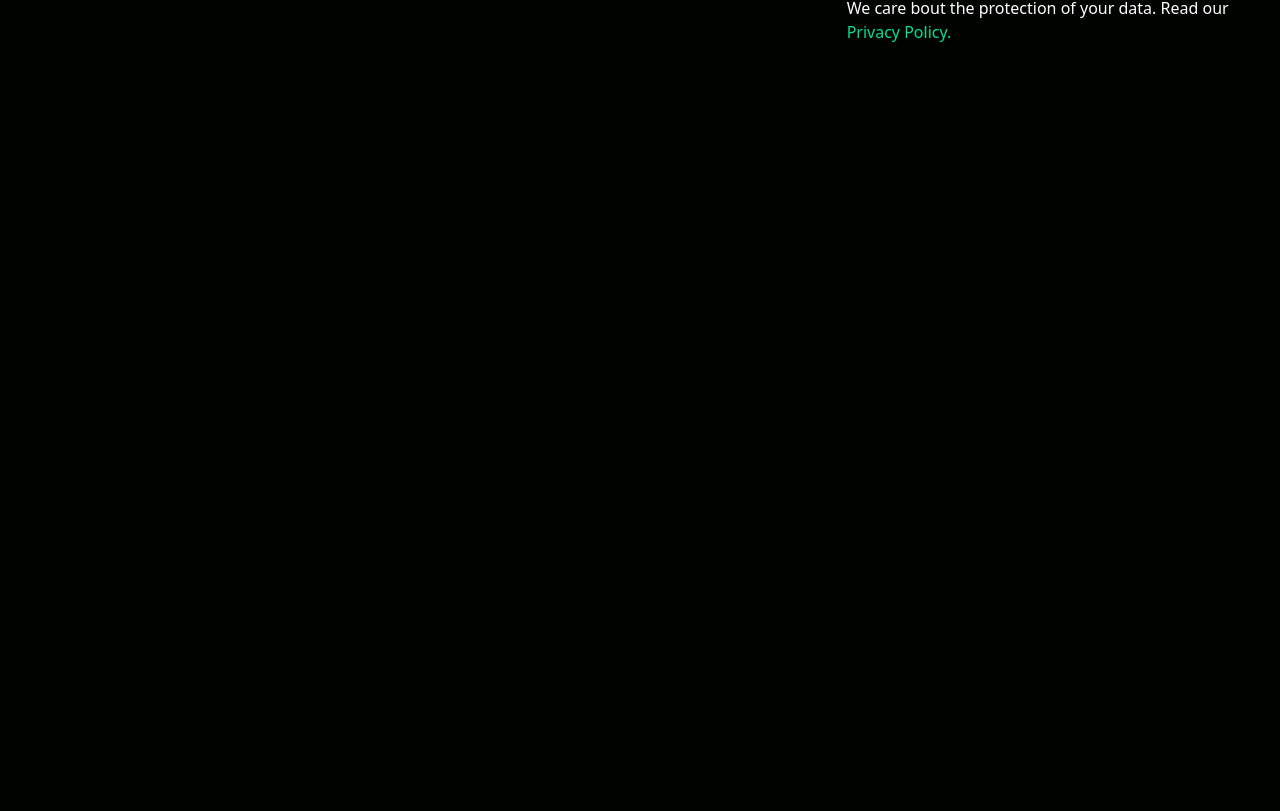
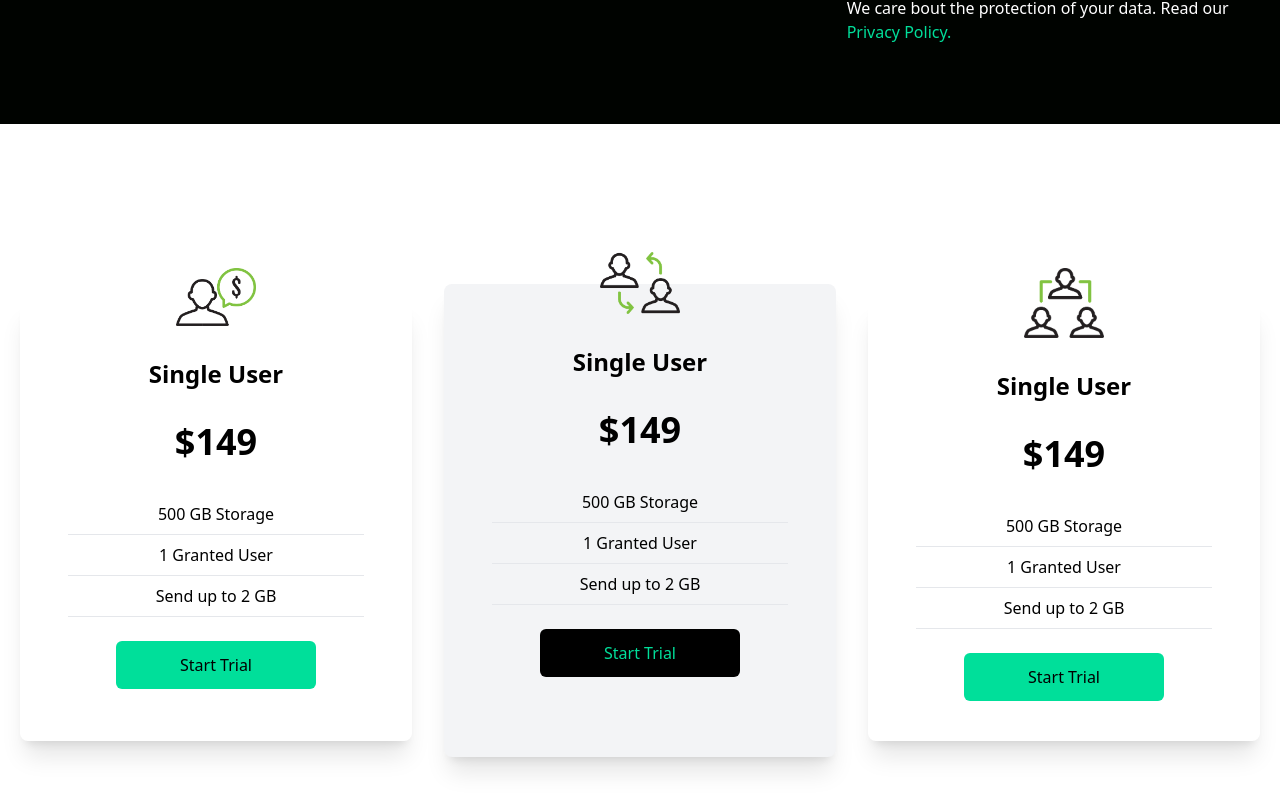
Before and after one commit to dstenka/Portfolio, a React (Create React App) app: page / in a window 1280 px wide. Shown: the part 1557-2368 px from the top of the page. Before the commit the page ends 1681 px from the top, so only its background shows below. Built offline with nearby package versions, Linux system fonts and the light colour scheme.

Commit message:
Cards hinzugefügt

```diff
--- a/src/App.js
+++ b/src/App.js
@@ -3,6 +3,7 @@
 import Hero from './Components/Hero';
 import Analytics from './Components/Analytics';
 import Newsletter from './Components/Newsletter';
+import Cards from './Components/Cards';
 
 function App() {
     return (
@@ -11,6 +12,7 @@
             <Hero />
             <Analytics />
             <Newsletter />
+            <Cards />
         </div>
     );
 }
--- /dev/null
+++ b/src/Components/Cards.jsx
@@ -0,0 +1,78 @@
+import React from 'react';
+import Single from '../assets/single.png';
+import Double from '../assets/double.png';
+import Triple from '../assets/triple.png';
+
+const Cards = () => {
+    return (
+        <div className="w-full py-[10rem] px-4 bg-white">
+            <div className="max-w-[1240px] mx-auto grid md:grid-cols-3 gap-8">
+                <div className="w-full shadow-xl flex flex-col p-4 my-4 rounded-lg hover:scale-105 duration-300">
+                    <img
+                        className="w-20 mx-auto mt-[-3rem] bg-white"
+                        src={Single}
+                        alt="/"
+                    />
+                    <h2 className="text-2xl font-bold text-center py-8">
+                        Single User
+                    </h2>
+                    <p className="text-center text-4xl font-bold">$149</p>
+                    <div className="text-center font-medium">
+                        <p className="py-2 border-b mx-8 mt-8">
+                            500 GB Storage
+                        </p>
+                        <p className="py-2 border-b mx-8">1 Granted User</p>
+                        <p className="py-2 border-b mx-8">Send up to 2 GB</p>
+                    </div>
+                    <button className="bg-[#00df9a] w-[200px] rounded-md font-medium my-6 mx-auto px-6 py-3">
+                        Start Trial
+                    </button>
+                </div>
+                <div className="w-full shadow-xl bg-gray-100 flex flex-col p-4 md:my-0 my-8 rounded-lg hover:scale-105 duration-300">
+                    <img
+                        className="w-20 mx-auto mt-[-3rem] bg-transparent"
+                        src={Double}
+                        alt="/"
+                    />
+                    <h2 className="text-2xl font-bold text-center py-8">
+                        Single User
+                    </h2>
+                    <p className="text-center text-4xl font-bold">$149</p>
+                    <div className="text-center font-medium">
+                        <p className="py-2 border-b mx-8 mt-8">
+                            500 GB Storage
+                        </p>
+                        <p className="py-2 border-b mx-8">1 Granted User</p>
+                        <p className="py-2 border-b mx-8">Send up to 2 GB</p>
+                    </div>
+                    <button className="bg-black text-[#00df9a] w-[200px] rounded-md font-medium my-6 mx-auto px-6 py-3">
+                        Start Trial
+                    </button>
+                </div>
+                <div className="w-full shadow-xl flex flex-col p-4 my-4 rounded-lg hover:scale-105 duration-300">
+                    <img
+                        className="w-20 mx-auto mt-[-3rem] bg-white"
+                        src={Triple}
+                        alt="/"
+                    />
+                    <h2 className="text-2xl font-bold text-center py-8">
+                        Single User
+                    </h2>
+                    <p className="text-center text-4xl font-bold">$149</p>
+                    <div className="text-center font-medium">
+                        <p className="py-2 border-b mx-8 mt-8">
+                            500 GB Storage
+                        </p>
+                        <p className="py-2 border-b mx-8">1 Granted User</p>
+                        <p className="py-2 border-b mx-8">Send up to 2 GB</p>
+                    </div>
+                    <button className="bg-[#00df9a] w-[200px] rounded-md font-medium my-6 mx-auto px-6 py-3">
+                        Start Trial
+                    </button>
+                </div>
+            </div>
+        </div>
+    );
+};
+
+export default Cards;
```
